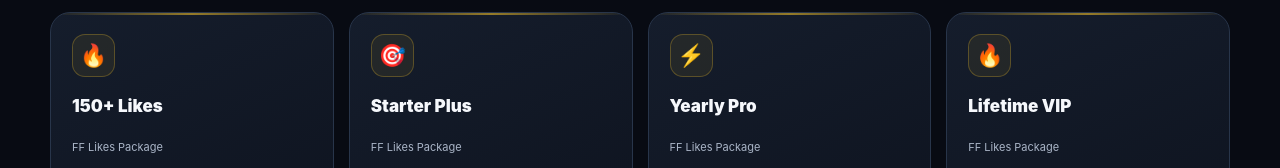
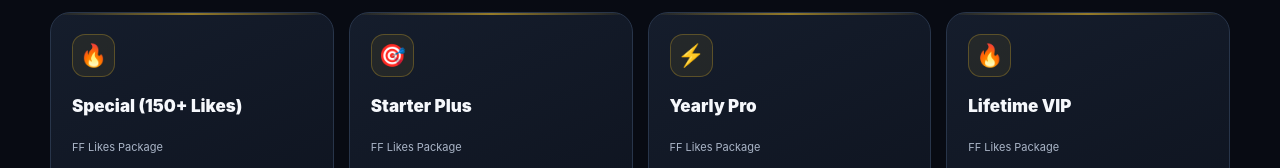
Before and after one commit to ffserviceshub/FF-Like-ServicesPicks, a plain HTML site: page index.html in a window 1280 px wide. Shown: the part 1977-2145 px from the top of the page. Drawn offline with Linux system fonts and the light colour scheme.

Commit message:
Rename 150+ Likes package to Special

```diff
--- a/index.html
+++ b/index.html
@@ -119,7 +119,7 @@ const SETTINGS = {
  {name:"Pro Plus",daily:"80+",dailyValue:80,days:60,duration:"৬০ দিন",price:320},
  {name:"Yearly Value",daily:"50+",dailyValue:50,days:365,duration:"৩৬৫ দিন",price:800},
  {name:"Lifetime Star",daily:"50+",dailyValue:50,days:null,duration:"Permanent (Supplier-এর শর্ত প্রযোজ্য)",price:1050,featured:true},
- {name:"150+ Likes",daily:"150+",dailyValue:150,days:30,duration:"৩০ দিন",price:220},
+ {name:"Special (150+ Likes)",daily:"150+",dailyValue:150,days:30,duration:"৩০ দিন",price:220},
  {name:"Starter Plus",daily:"30+",dailyValue:30,days:60,duration:"৬০ দিন",price:130},
  {name:"Yearly Pro",daily:"80+",dailyValue:80,days:365,duration:"৩৬৫ দিন",price:1200},
  {name:"Lifetime VIP",daily:"200+",dailyValue:200,days:null,duration:"Permanent (Supplier-এর শর্ত প্রযোজ্য)",price:5000}
```
